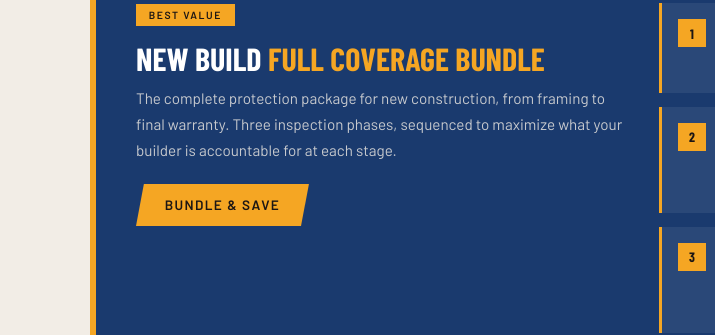
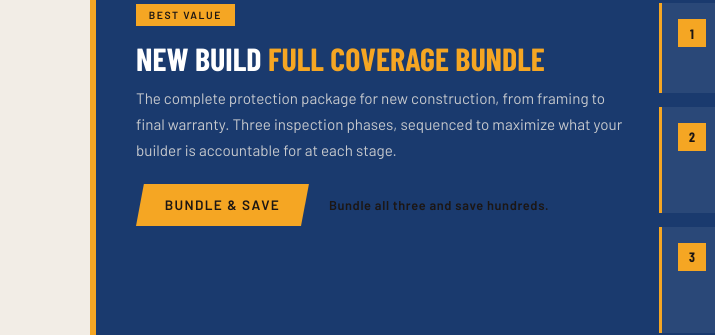
Before and after one commit to cgillaspie96/DwellingDynamicsInspections, a plain HTML site: page index.html in a window 1280 px wide. Shown: the part 1390-1725 px from the top of the page, 0-715 px from the left. Drawn offline with nearby package versions, Linux system fonts and the light colour scheme; a web font is replaced by a local one.

Commit message:
feat: add savings callout next to bundle button
Co-Authored-By: Claude Sonnet 4.6 <noreply@anthropic.com>

```diff
--- a/index.html
+++ b/index.html
@@ -429,7 +429,10 @@ body { background: var(--white); }
           <span style="display:inline-block;background:var(--gold);color:var(--asphalt);font-size:0.65rem;font-weight:700;letter-spacing:0.15em;text-transform:uppercase;padding:0.3rem 0.8rem;margin-bottom:1rem;">Best Value</span>
           <h3 style="font-family:'Barlow Condensed',sans-serif;font-size:2rem;font-weight:800;text-transform:uppercase;color:var(--white);line-height:1;margin-bottom:0.75rem;">New Build <span style="color:var(--gold);">Full Coverage Bundle</span></h3>
           <p style="color:rgba(242,237,230,0.8);font-size:0.95rem;line-height:1.7;margin-bottom:1.25rem;">The complete protection package for new construction, from framing to final warranty. Three inspection phases, sequenced to maximize what your builder is accountable for at each stage.</p>
-          <a href="schedule.html" style="display:inline-block;background:var(--gold);color:var(--asphalt);padding:0.8rem 1.8rem;font-weight:700;font-size:0.85rem;letter-spacing:0.1em;text-transform:uppercase;text-decoration:none;clip-path:polygon(8px 0%,100% 0%,calc(100% - 8px) 100%,0% 100%);transition:background 0.2s;">Bundle &amp; Save</a>
+          <div style="display:flex;align-items:center;gap:1.25rem;flex-wrap:wrap;">
+            <a href="schedule.html" style="display:inline-block;background:var(--gold);color:var(--asphalt);padding:0.8rem 1.8rem;font-weight:700;font-size:0.85rem;letter-spacing:0.1em;text-transform:uppercase;text-decoration:none;clip-path:polygon(8px 0%,100% 0%,calc(100% - 8px) 100%,0% 100%);transition:background 0.2s;">Bundle &amp; Save</a>
+            <span style="font-size:0.8rem;font-weight:600;color:var(--asphalt);letter-spacing:0.05em;">Bundle all three and save hundreds.</span>
+          </div>
         </div>
         <div style="flex:1;min-width:260px;">
           <div style="display:flex;flex-direction:column;gap:0.85rem;">
```
